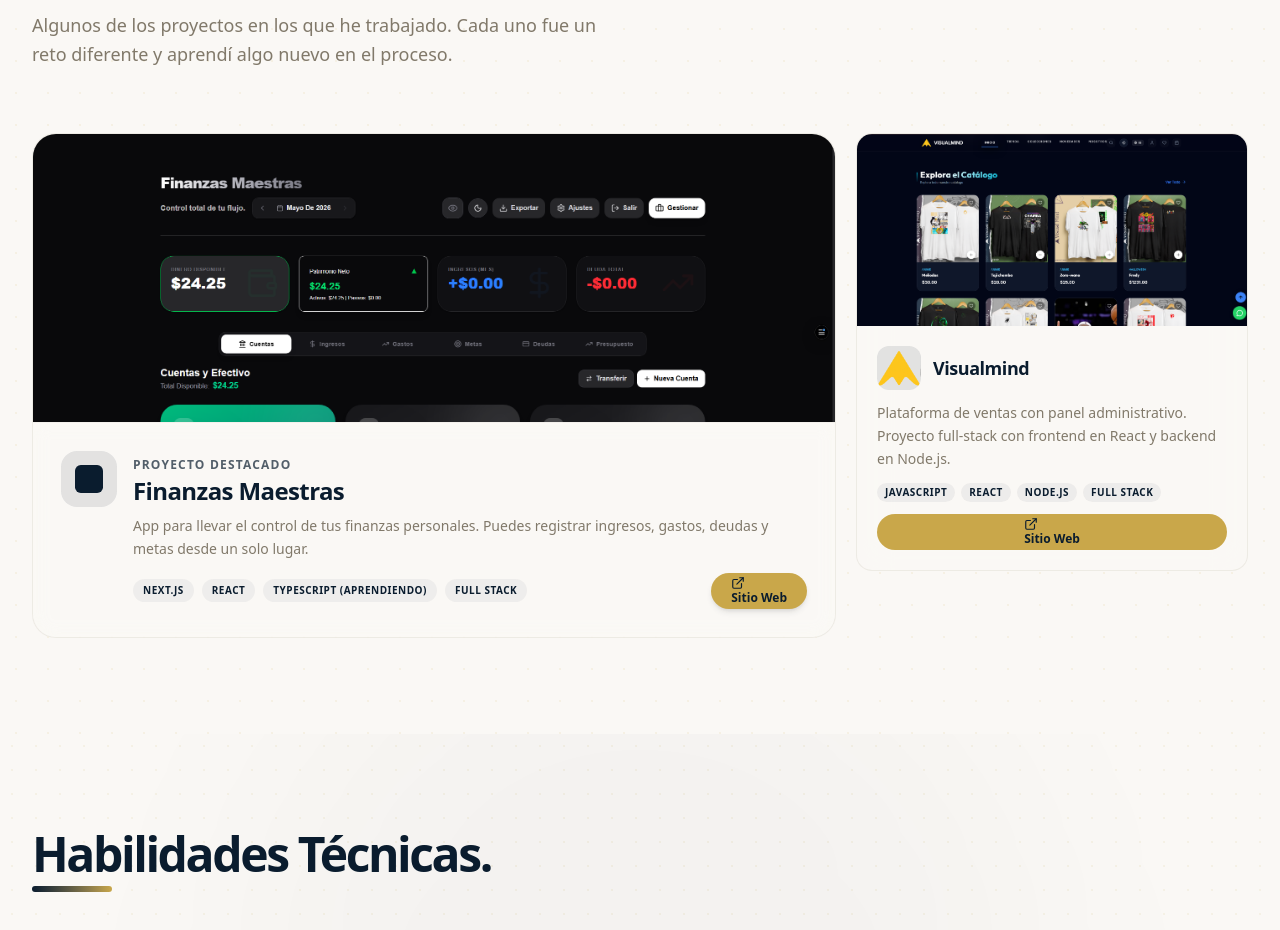
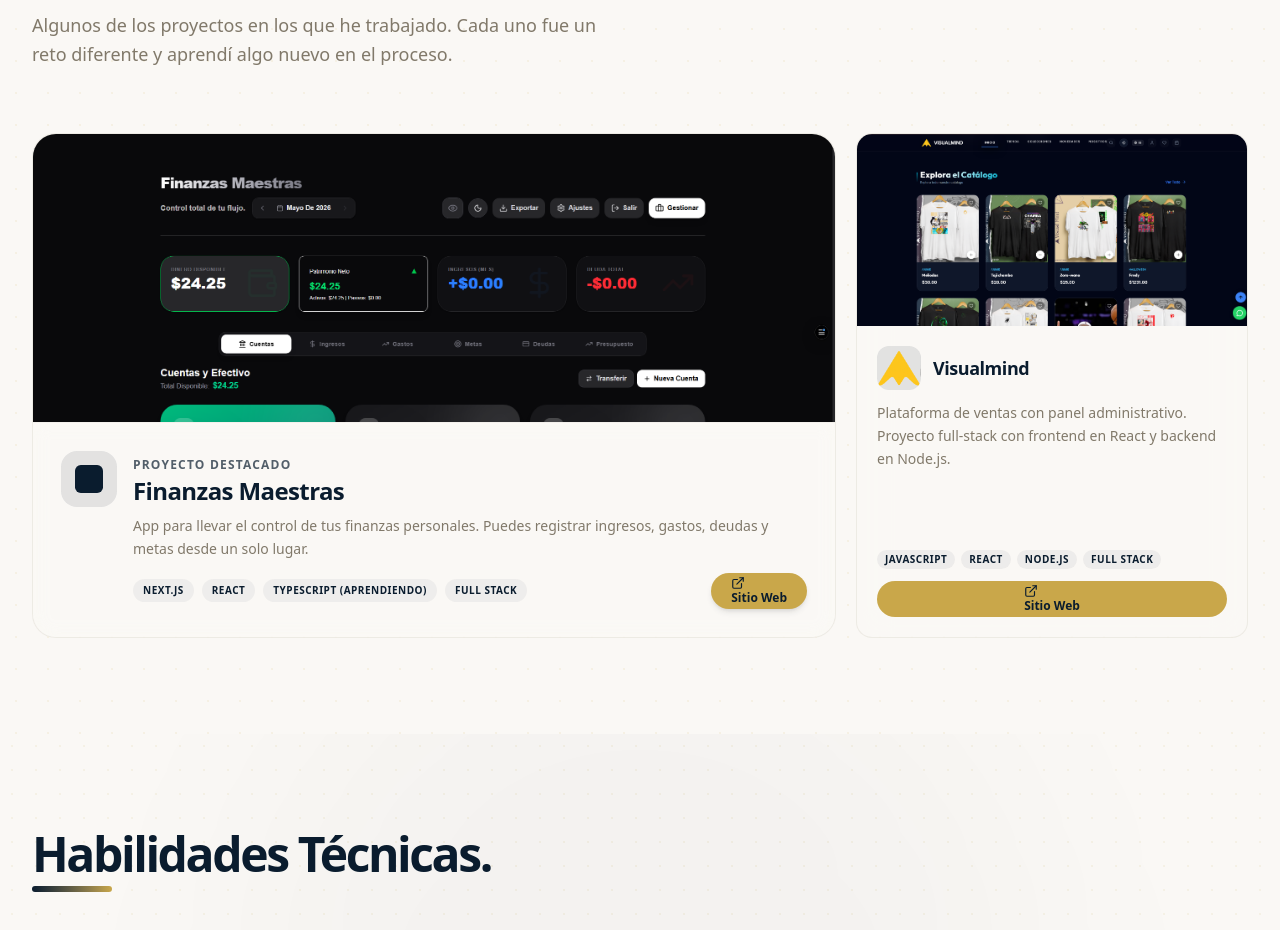
Before and after one commit to Ruicki/CV, a Next.js app: page / in a window 1280 px wide. Shown: the part 2021-2951 px from the top of the page. Built offline with nearby package versions, Linux system fonts and the light colour scheme.

Commit message:
fix: make featured and secondary projects same height in bento grid

```diff
--- a/src/features/projects/Projects.tsx
+++ b/src/features/projects/Projects.tsx
@@ -25,7 +25,7 @@
 function ProjectCard({ project, delay = 0 }: { project: typeof projects[0]; delay?: number }) {
     const Icon = getIcon(project.mainIcon);
     return (
-        <SlideUp delay={delay}>
+        <SlideUp delay={delay} className="h-full">
             <div className="rounded-2xl glass border border-border/50 hover:border-primary/30 transition-all duration-300 group overflow-hidden flex flex-col h-full">
                 {project.previewSrc && (
                     <div className="w-full overflow-hidden h-48 shrink-0">
@@ -97,14 +97,14 @@
                 </div>
 
                 {/* ── DESKTOP (lg+): Bento Grid ── */}
-                <div className="hidden lg:grid grid-cols-3 gap-5">
+                <div className="hidden lg:grid grid-cols-3 gap-5 items-stretch">
 
                     {/* Proyecto destacado — ocupa 2 columnas, imagen arriba + info abajo */}
                     {featured && (() => {
                         const Icon = getIcon(featured.mainIcon);
                         return (
-                            <SlideUp delay={0.1} className="col-span-2">
-                                <div className="rounded-3xl glass border border-border/50 hover:border-primary/30 transition-all duration-300 group overflow-hidden flex flex-col">
+                            <SlideUp delay={0.1} className="col-span-2 h-full">
+                                <div className="h-full rounded-3xl glass border border-border/50 hover:border-primary/30 transition-all duration-300 group overflow-hidden flex flex-col">
                                     {featured.previewSrc && (
                                         <div className="w-full overflow-hidden h-72 shrink-0">
                                             <img
@@ -152,9 +152,11 @@
                     })()}
 
                     {/* Proyectos secundarios — 1 columna, apilados verticalmente */}
-                    <div className="col-span-1 flex flex-col gap-5">
+                    <div className="col-span-1 flex flex-col gap-5 h-full">
                         {rest.map((project, index) => (
-                            <ProjectCard key={index} project={project} delay={0.2 + 0.1 * index} />
+                            <div key={index} className="flex-1">
+                                <ProjectCard project={project} delay={0.2 + 0.1 * index} />
+                            </div>
                         ))}
                     </div>
 
```
